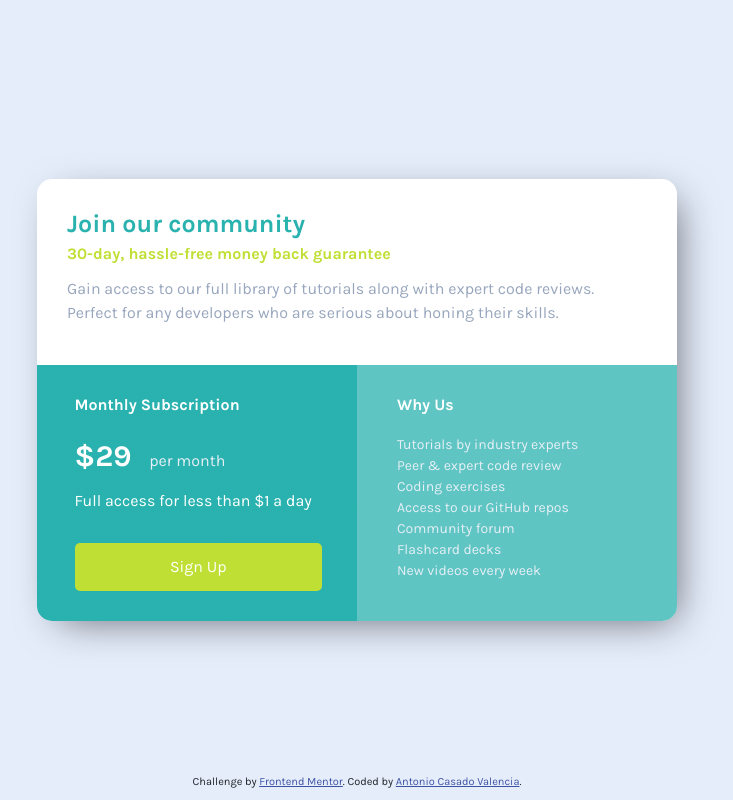
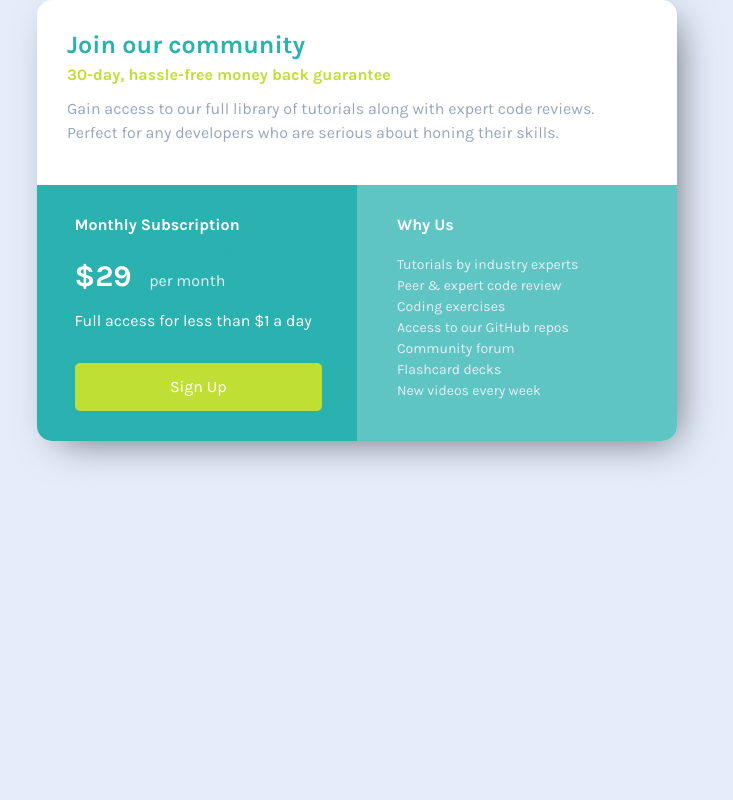
Before and after one commit to acasadovalencia/single-price-grid-component, a plain HTML site: page single-price-grid-component-master/index.html in a window 1280 px wide. Shown: the whole page, without its empty margins (283-1016 px from the left). Drawn offline with nearby package versions, Linux system fonts and the light colour scheme.

Commit message:
Add files via upload

```diff
--- a/single-price-grid-component-master/css/styles.css
+++ b/single-price-grid-component-master/css/styles.css
@@ -27,6 +27,7 @@ body{
 main{
     display: flex;
     flex-direction: column;
+    min-height: 100vh;
 }
 .container{
     width: 64rem;
@@ -106,20 +107,7 @@ main{
     font-weight: 400;
     color: var(--light-gray-color);
 }
-footer {
-    clear: both;
-    position: absolute;
-    bottom: 0;
-    width: 100%;
-  }
-.attribution {
-    font-size: 11px;
-    text-align: center;
-  }
 
-  .attribution a {
-    color: hsl(228, 45%, 44%);
-  }
 @media screen and (max-width:600px){
     .container{
         width: 100%;
--- a/single-price-grid-component-master/index.html
+++ b/single-price-grid-component-master/index.html
@@ -65,12 +65,12 @@
     </div>
   </main>
 
-  <footer>
+  <!-- <footer class="fixed-bottom">
     <p class="attribution">
       Challenge by <a href="https://www.frontendmentor.io?ref=challenge" target="_blank">Frontend Mentor</a>.
       Coded by <a href="#">Antonio Casado Valencia</a>.
     </p>
-  </footer>
+  </footer> -->
 </body>
 
 </html>
```
